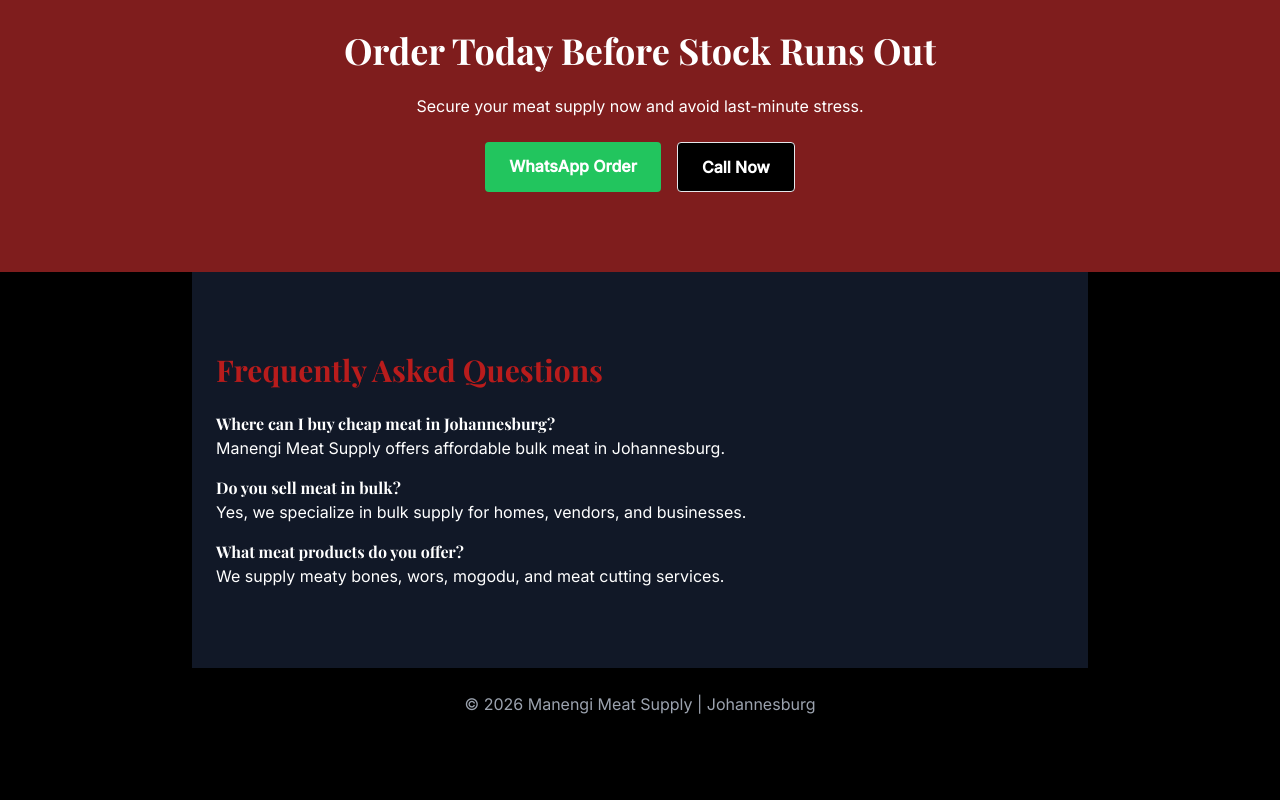
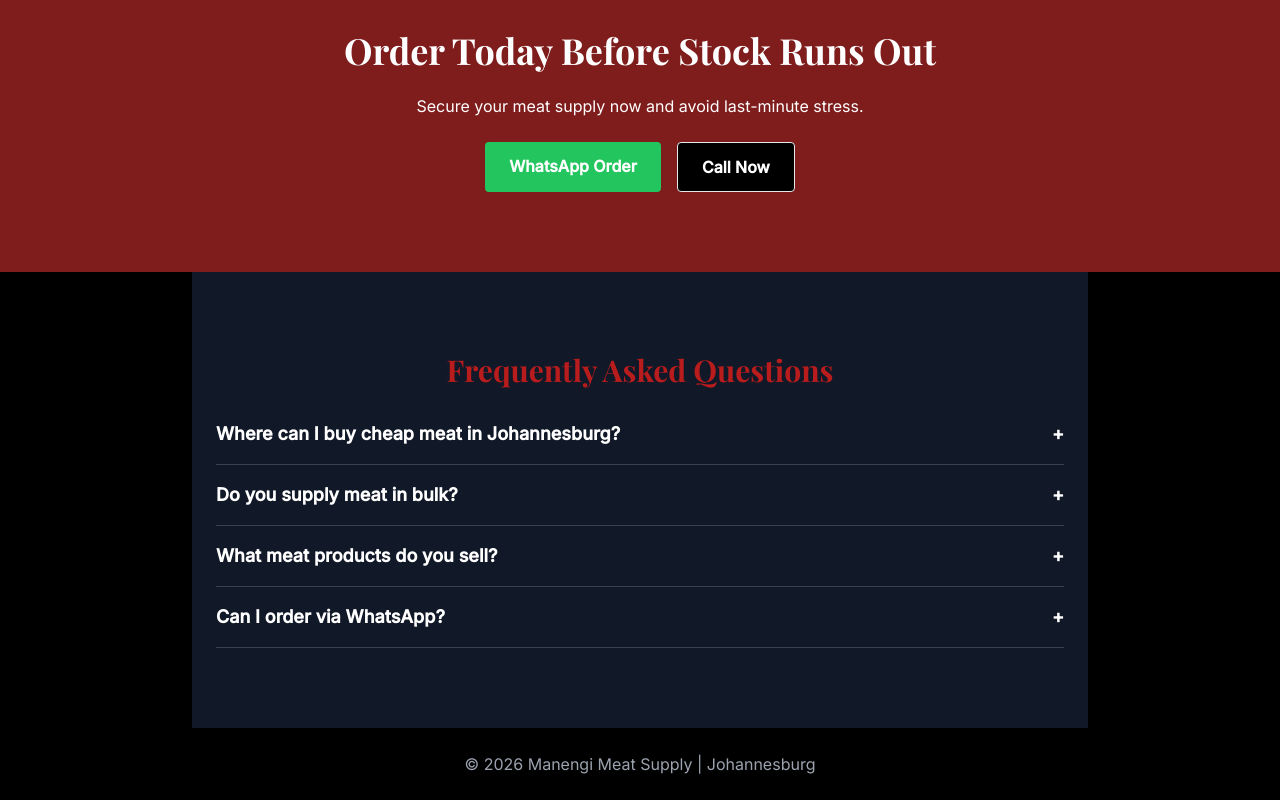
Before and after one commit to mafilika/drty, a plain HTML site: page products.html in a window 1280 px wide. Shown: the part 1730-2530 px from the top of the page. Before the commit the page ends 2470 px from the top, so only its background shows below. Drawn offline with nearby package versions, Linux system fonts and the light colour scheme.

Commit message:
Enhance FAQ section with accordion functionality

```diff
--- a/products.html
+++ b/products.html
@@ -231,32 +231,65 @@
 </section>
 
 <!-- FAQ (AI SEO BOOST) -->
-<section class="py-20 bg-gray-900 px-6 max-w-4xl mx-auto">
+ <section class="py-20 bg-gray-900 px-6 max-w-4xl mx-auto">
 
-<h2 class="text-3xl text-red-700 mb-6">Frequently Asked Questions</h2>
+<h2 class="text-3xl text-red-700 mb-8 text-center">
+Frequently Asked Questions
+</h2>
 
 <div class="space-y-4">
 
-<div>
-<h3 class="font-bold">Where can I buy cheap meat in Johannesburg?</h3>
-<p>Manengi Meat Supply offers affordable bulk meat in Johannesburg.</p>
+<!-- ITEM -->
+<div class="border-b border-gray-700 pb-4">
+<button class="faq-question w-full text-left font-bold text-lg flex justify-between items-center">
+Where can I buy cheap meat in Johannesburg?
+<span>+</span>
+</button>
+
+<div class="faq-answer hidden mt-2 text-gray-300">
+Manengi Meat Supply offers affordable bulk meat in Johannesburg, including meaty bones, wors, and mogodu.
+</div>
 </div>
 
-<div>
-<h3 class="font-bold">Do you sell meat in bulk?</h3>
-<p>Yes, we specialize in bulk supply for homes, vendors, and businesses.</p>
+<!-- ITEM -->
+<div class="border-b border-gray-700 pb-4">
+<button class="faq-question w-full text-left font-bold text-lg flex justify-between items-center">
+Do you supply meat in bulk?
+<span>+</span>
+</button>
+
+<div class="faq-answer hidden mt-2 text-gray-300">
+Yes, we specialize in bulk meat supply for households, vendors, restaurants, and businesses.
+</div>
 </div>
 
-<div>
-<h3 class="font-bold">What meat products do you offer?</h3>
-<p>We supply meaty bones, wors, mogodu, and meat cutting services.</p>
+<!-- ITEM -->
+<div class="border-b border-gray-700 pb-4">
+<button class="faq-question w-full text-left font-bold text-lg flex justify-between items-center">
+What meat products do you sell?
+<span>+</span>
+</button>
+
+<div class="faq-answer hidden mt-2 text-gray-300">
+We sell beef meaty bones, wors (sausages), mogodu (tripe), and also offer meat cutting services.
+</div>
+</div>
+
+<!-- ITEM -->
+<div class="border-b border-gray-700 pb-4">
+<button class="faq-question w-full text-left font-bold text-lg flex justify-between items-center">
+Can I order via WhatsApp?
+<span>+</span>
+</button>
+
+<div class="faq-answer hidden mt-2 text-gray-300">
+Yes, WhatsApp is the fastest way to place your order. Click any "Order Now" button to start.
+</div>
 </div>
 
 </div>
 
 </section>
-
-<!-- FOOTER -->
 <footer class="py-6 text-center text-gray-400">
 © 2026 Manengi Meat Supply | Johannesburg
 </footer>
@@ -274,5 +307,27 @@
 document.querySelectorAll(".fade").forEach(el => observer.observe(el));
 </script>
 
+ <script>
+document.querySelectorAll(".faq-question").forEach(btn => {
+  btn.addEventListener("click", () => {
+
+    const answer = btn.nextElementSibling;
+    const icon = btn.querySelector("span");
+
+    // Close all others (accordion effect)
+    document.querySelectorAll(".faq-answer").forEach(a => {
+      if(a !== answer) a.classList.add("hidden");
+    });
+
+    document.querySelectorAll(".faq-question span").forEach(i => {
+      if(i !== icon) i.textContent = "+";
+    });
+
+    // Toggle current
+    answer.classList.toggle("hidden");
+    icon.textContent = answer.classList.contains("hidden") ? "+" : "−";
+  });
+});
+ </script>
 </body>
 </html>
```
